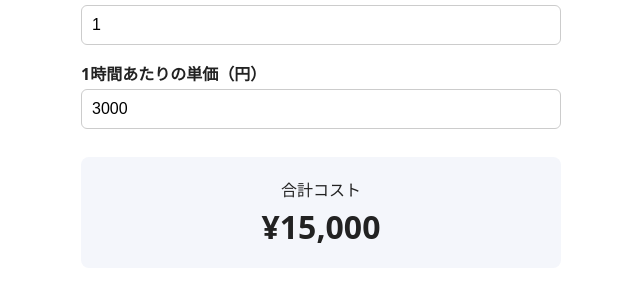
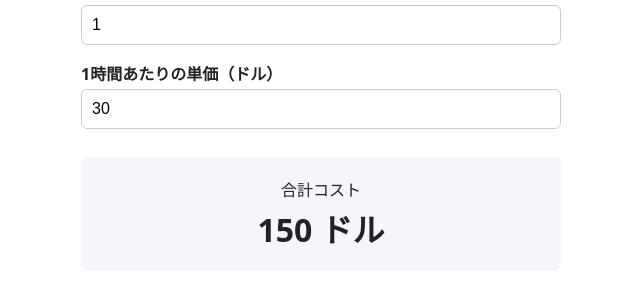
Before and after one commit to nasjp/meeting-cost, a plain HTML site: page index.html in a window 1280 px wide. Shown: the part 196-478 px from the top of the page, without its empty margins (319-959 px from the left). Drawn offline with Linux system fonts and the light colour scheme.

Commit message:
合計をドル表記・3桁カンマ区切りに変更 (#1)
Claude-Session: https://claude.ai/code/session_01HhULfb22CLBA5aFPNYLeQ4

Co-authored-by: Claude Opus 5.5 <noreply@anthropic.com>

```diff
--- a/index.html
+++ b/index.html
@@ -19,8 +19,8 @@
   <input id="people" type="number" min="0" step="1" value="5">
   <label for="hours">時間（時間）</label>
   <input id="hours" type="number" min="0" step="0.25" value="1">
-  <label for="rate">1時間あたりの単価（円）</label>
-  <input id="rate" type="number" min="0" step="100" value="3000">
+  <label for="rate">1時間あたりの単価（ドル）</label>
+  <input id="rate" type="number" min="0" step="0.01" value="30">
   <div class="result">
     <div>合計コスト</div>
     <div class="total" id="total">-</div>
@@ -30,7 +30,7 @@
   function calc() {
     const [p, h, r] = ids.map(id => Number(document.getElementById(id).value) || 0);
     document.getElementById("total").textContent =
-      "¥" + Math.round(p * h * r).toLocaleString("ja-JP");
+      (p * h * r).toLocaleString("en-US", { maximumFractionDigits: 2 }) + " ドル";
   }
   ids.forEach(id => document.getElementById(id).addEventListener("input", calc));
   calc();
```
